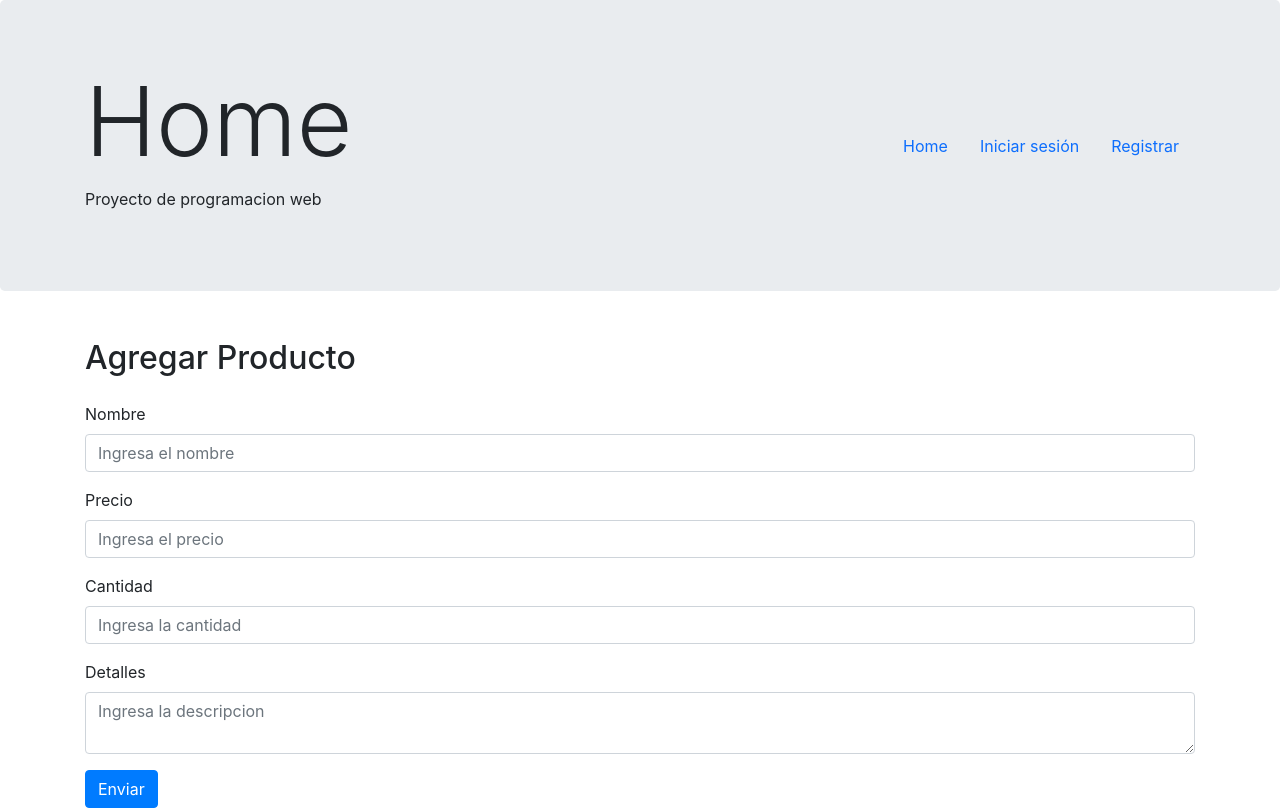
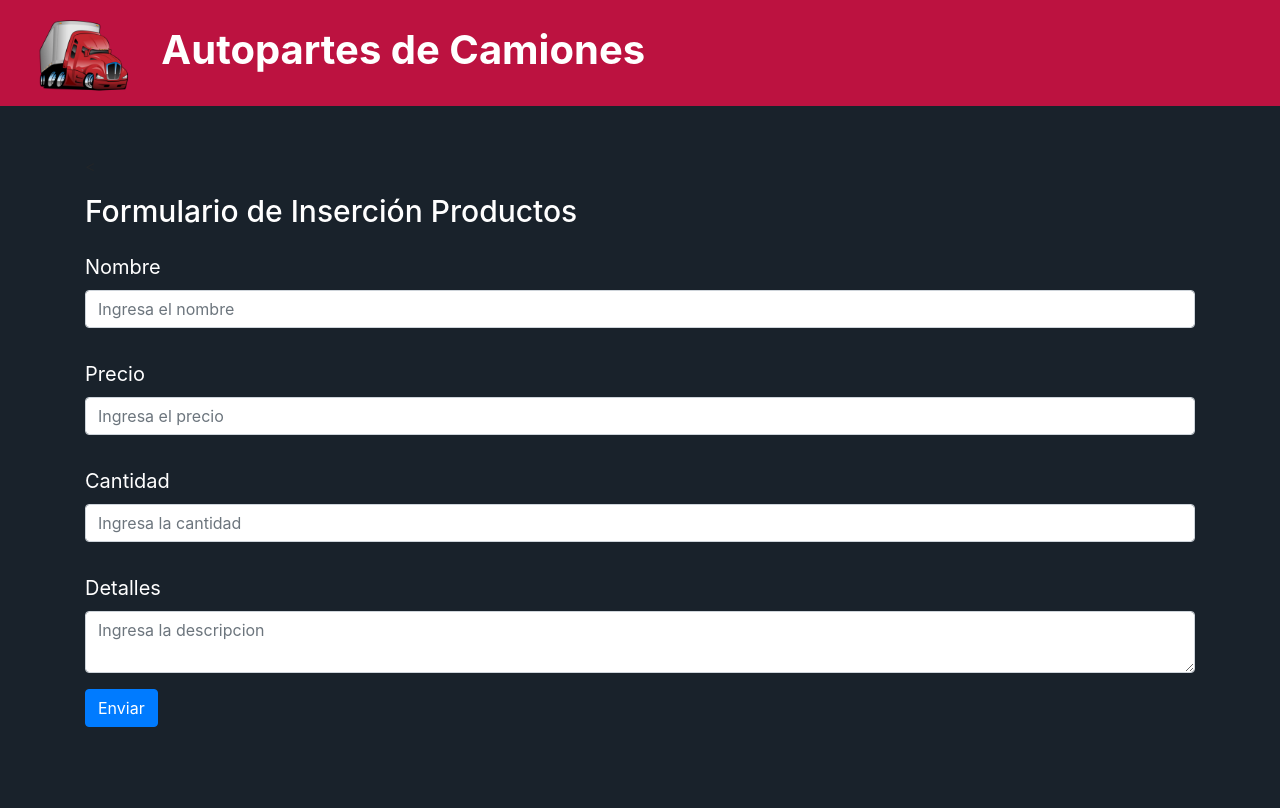
Before and after one commit to AlejandroHdzB/PrograWeb, a PHP site: page /admin/insert.php in a window 1280 px wide. After the commit the page ends 727 px from the top, so only its background shows below. Run offline with PHP 8.4, Linux system fonts and the light colour scheme.

Commit message:
Se agregaron validaciones

```diff
--- a/admin/insert.php
+++ b/admin/insert.php
@@ -12,43 +12,37 @@
     <script src="https://code.jquery.com/jquery-3.6.0.min.js"></script>
     <script src="https://ajax.googleapis.com/ajax/libs/jquery/3.6.0/jquery.min.js"></script>
     <script src="../admin/js/insert.js"></script>
+    <link href="../resources/styles.css" rel="stylesheet">
 
 
     <title>Agregar producto</title>
 </head>
 <body>
-    <div class="jumbotron header-img">
-        <div class="container">
-            <div class="row align-items-center">
-                <div class="col">
-                    <h1 class="display-1">Home</h1>
-                    <p>Proyecto de programacion web</p>
-                </div>
-                <nav class="nav col justify-content-end">
-                    <a class="nav-link active" aria-current="page" href="vistaAdmin.php">Home</a>
-                    <a class="nav-link" href="formLogin.php">Iniciar sesión</a>
-                    <a class="nav-link" href="">Registrar</a>
-                </nav>
-            </div>
-        </div>
-    </div>
+<nav class="navbar navbar-expand-lg navbar-dark style-nav">
+    <a class="navbar-brand style-link" href="vistaAdmin.php" style="font-size: 40px;">
+        <img src="../resources/img/icono.ico" alt="Logo">
+        <strong>Autopartes de Camiones</strong>
+    </a>
+
+
+</nav>
 
 
 
     <div class="container mt-5">
-        <h2 class="mb-4">Agregar Producto</h2>
+    <   <h1>Formulario de Inserción Productos</h1>
         <form id="productForm">
             <div class="mb-3">
                 <label for="nombre" class="form-label">Nombre</label> <span id="nombreError" class="text-danger"></span>
-                <input type="text" class="form-control" id="nombre" name="nombre" placeholder="Ingresa el nombre">
+                <input type="text" class="form-control" id="nombre" name="nombre" placeholder="Ingresa el nombre" require>
             </div>
             <div class="mb-3">
                 <label for="precio" class="form-label">Precio</label> <span id="precioError" class="text-danger"></span>
-                <input type="number" class="form-control" id="precio" name="precio" placeholder="Ingresa el precio">
+                <input type="number" class="form-control" id="precio" name="precio" placeholder="Ingresa el precio" require>
             </div>
             <div class="mb-3">
                 <label for="cantidad" class="form-label">Cantidad</label> <span id="cantidadError" class="text-danger"></span>
-                <input type="number" class="form-control" id="cantidad" name="cantidad" placeholder="Ingresa la cantidad">
+                <input type="number" class="form-control" id="cantidad" name="cantidad" placeholder="Ingresa la cantidad" require>
             </div>
             <div class="mb-3">
                 <label for="detalles" class="form-label">Detalles</label> <span id="detallesError" class="text-danger"></span>
--- a/admin/js/insert.js
+++ b/admin/js/insert.js
@@ -1,87 +1,68 @@
-function insert(event){
+function insert(event) {
     let formulario = document.getElementById("productForm");
-        event.preventDefault();
-        if (nombre === '') { // Nombre
-            valid = false;
-            $('#nombre').addClass('is-invalid');
-            $('#nombreError').text('El nombre es obligatorio.')
-        } else {
-            $('#nombre').removeClass('is-invalid');
-            $('#nombreError').text('')
-        }
+    event.preventDefault();
 
-        if (precio === '' ) { // Precio
-            valid = false;
-            $('#precio').addClass('is-invalid');
-            $('#precioError').text('El precio es obligatorio.')
-        } else if ( parseFloat(precio) <= 0 ){
-            valid = false;
-            $('#precio').addClass('is-invalid');
-            $('#precioError').text('El precio debe ser mayor a cero.')
+    let vn = validarVacio(formulario.elements[0].value, formulario.elements[0].name)
+    let vp = validarVacio(formulario.elements[1].value, formulario.elements[1].name)
+    let vc = validarVacio(formulario.elements[2].value, formulario.elements[2].name)
+    let vd = validarVacio(formulario.elements[3].value, formulario.elements[3].name)
 
-        } else {
-            $('#precio').removeClass('is-invalid');
-            $('#precioError').text('')
-        }
 
-        if (cantidad === '') { // Cantidad
-            valid = false;
-            $('#cantidad').addClass('is-invalid');
-            $('#cantidadError').text('La cantidad es obligatoria.')
-
-        } else if ( parseInt(cantidad) <= 0 ){
-            valid = false;
-            $('#cantidad').addClass('is-invalid');
-            $('#cantidadError').text('La cantidad debe ser mayor a cero.')
-
-        } else {
-            $('#cantidad').removeClass('is-invalid');
-            $('#cantidadError').text('')
-        }
-
-        if (detalles === '') { // Detalles
-            valid = false;
-            $('#detalles').addClass('is-invalid');
-            $('#detallesError').text('Los detalles son obligatorios.')
-        } else {
-            $('#detalles').removeClass('is-invalid');
-            $('#detallesError').text('')
-        }
-        let p = validarNumeros(formulario.elements[2].value,formulario.elements[2].name)
-        let c = validarNumeros(formulario.elements[3].value,formulario.elements[3].name)
-        if (p && c ){
+    if (vn && vp && vc && vd) {
+        let p = validarNumeros(formulario.elements[2].value, formulario.elements[2].name)
+        let c = validarNumeros(formulario.elements[3].value, formulario.elements[3].name)
+        if (p && c) {
             let nombre = formulario.elements[0].value.trim();
             let precio = formulario.elements[1].value.trim();
             let cantidad = formulario.elements[2].value.trim();
             let detalles = formulario.elements[3].value.trim();
 
 
-            let datos={
-                nombre:nombre,
-                precio:precio,
-                cantidad:cantidad,
-                detalles:detalles
+            let datos = {
+                nombre: nombre,
+                precio: precio,
+                cantidad: cantidad,
+                detalles: detalles
             }
             $.ajax({
                 type: "POST",
                 url: "../model/insertProduct.php",
-                data:datos,
-                success: function(result) {
+                data: datos,
+                success: function (result) {
                     alert(result)
                 },
-                error: function(xhr, status, error) {
+                error: function (xhr, status, error) {
                     console.error("Error en la solicitud:", error);
                 }
             });
         }
+    }else{
+        alert("falta llenar datos")
+    }
+
 
 }
 
-function validarNumeros(numero,nombre){
-    if(numero < 0){
+
+function validarVacio(dato, nombre) {
+    if (dato === null || dato === undefined) {
+        alert(nombre + ' es vacio');
+        return false;
+    }
+    if (typeof dato === 'string' && dato.trim() === '') {
+        alert(nombre + ' es vacio');
+        return false;
+
+    }
+    return true;
+}
+
+
+function validarNumeros(numero, nombre) {
+    if (numero < 0) {
         alert(nombre + ' es menor que cero');
         return false;
-    }else{
+    } else {
         return true;
     }
 
--- a/resources/styles.css
+++ b/resources/styles.css
@@ -91,3 +91,17 @@ img{
     font-size: 20px;
     color: white;
 }
+
+.mb-3 label{
+    margin-top: 15px;
+    margin-right: 10px;
+    font-size: 20px;
+    color: white;
+}
+
+h1{
+    margin-top: 15px;
+    margin-right: 10px;
+    font-size: 30px;
+    color: white;
+}
```
Also changed, not shown: admin/js/update.js (+41 -24 lines), admin/update.php (+10 -16 lines), model/insertProduct.php (+34 -15 lines), model/updateProductos.php (+30 -14 lines).
